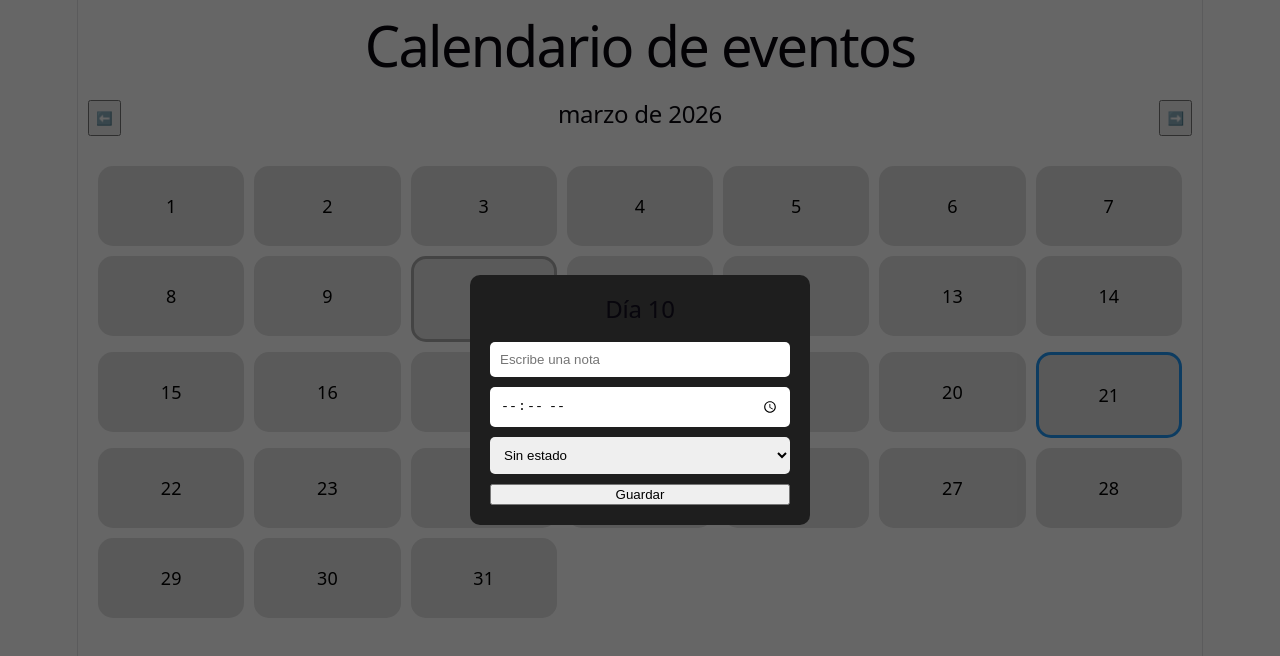
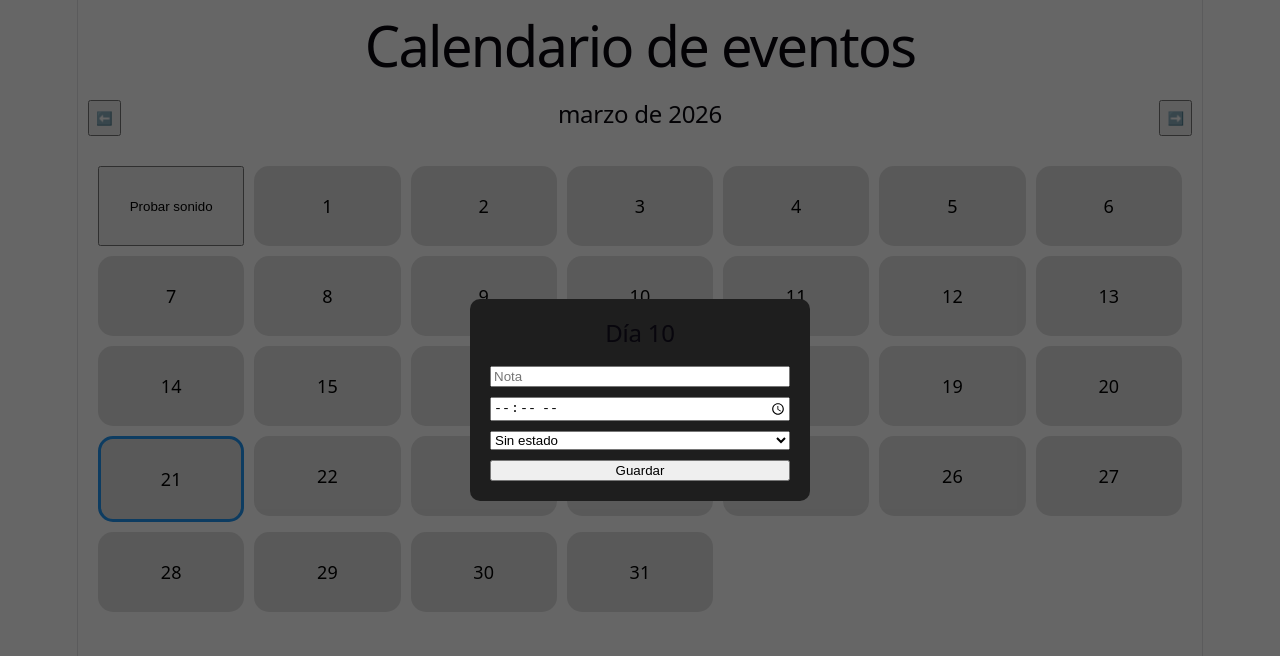
Before and after one commit to Johan1Avila/caledario-app, a React (Vite) app: page / in a window 1280 px wide. Both pictures are taken after a click on the element "10". Shown: the top 656 px of the page. Built offline with nearby package versions, Linux system fonts and the light colour scheme.

Commit message:
Alarma funcional con sonido incorporado(falta cancelar la musica luego de que se le da OK al recordatorio)

```diff
--- a/src/components/Calendar.jsx
+++ b/src/components/Calendar.jsx
@@ -2,7 +2,9 @@ import React, { useState, useEffect, useRef } from "react";
 
 const Calendar = () => {
   const triggeredRef = useRef(new Set());
+  const alarmRef = useRef(null);
 
+  const [audioUnlocked, setAudioUnlocked] = useState(false);
   const [time, setTime] = useState("");
   const [currentDate, setCurrentDate] = useState(new Date());
   const [showModal, setShowModal] = useState(false);
@@ -30,7 +32,32 @@ const Calendar = () => {
     days.push(i);
   }
 
-  // 🔔 ALARMAS (CORREGIDO)
+  // 🔊 CONFIGURAR AUDIO
+  useEffect(() => {
+    alarmRef.current = document.createElement("audio");
+    alarmRef.current.src = "/sounds/alarm.mp3";
+    alarmRef.current.preload = "auto";
+    alarmRef.current.load();
+
+    const unlockAudio = async () => {
+      try {
+        await alarmRef.current.play();
+        alarmRef.current.pause();
+        alarmRef.current.currentTime = 0;
+
+        setAudioUnlocked(true);
+        console.log("🔓 Audio desbloqueado");
+      } catch (err) {
+        console.log("Error desbloqueando audio:", err);
+      }
+
+      document.removeEventListener("click", unlockAudio);
+    };
+
+    document.addEventListener("click", unlockAudio);
+  }, []);
+
+  // 🔔 ALARMAS
   useEffect(() => {
     const interval = setInterval(() => {
       const now = new Date();
@@ -50,22 +77,33 @@ const Calendar = () => {
         );
 
         const diff = now - eventDate;
-        const uniqueKey = key + event.time;
+        const uniqueKey = `${key}-${event.time}`;
 
         if (diff >= 0 && diff < 1000 && !triggeredRef.current.has(uniqueKey)) {
           triggeredRef.current.add(uniqueKey);
 
           console.log("⏰ ALARMA DISPARADA:", event);
 
-          alert(`⏰ Evento: ${event.note || "Sin nota"}`);
+          // 🔊 SONIDO
+          if (audioUnlocked && alarmRef.current) {
+            alarmRef.current.currentTime = 0;
+            alarmRef.current.play().catch((err) => {
+              console.log("Error audio:", err);
+            });
+          }
+
+          // ⚠️ ALERT DESPUÉS DEL AUDIO
+          setTimeout(() => {
+            alert(`⏰ Evento: ${event.note || "Sin nota"}`);
+          }, 200);
         }
       });
-    }, 1000); // ✅ IMPORTANTE
+    }, 1000);
 
     return () => clearInterval(interval);
-  }, [events]);
+  }, [events, audioUnlocked]);
 
-  // 💾 GUARDAR EN LOCALSTORAGE
+  // 💾 GUARDAR
   useEffect(() => {
     localStorage.setItem("calendarEvents", JSON.stringify(events));
   }, [events]);
@@ -87,50 +125,6 @@ const Calendar = () => {
     }
 
     setShowModal(true);
-  };
-
-  const styles = {
-    grid: {
-      display: "grid",
-      gridTemplateColumns: "repeat(7, 1fr)",
-      gap: "10px",
-      padding: "20px",
-    },
-    day: {
-      height: "80px",
-      backgroundColor: "#E0E0E0",
-      display: "flex",
-      alignItems: "center",
-      justifyContent: "center",
-      borderRadius: "15px",
-      cursor: "pointer",
-      transition: "0.2s",
-    },
-    modalOverlay: {
-      position: "fixed",
-      top: 0,
-      left: 0,
-      width: "100%",
-      height: "100%",
-      backgroundColor: "rgba(0,0,0,0.6)",
-      display: "flex",
-      alignItems: "center",
-      justifyContent: "center",
-    },
-    modal: {
-      backgroundColor: "#1e1e1e",
-      padding: "20px",
-      borderRadius: "10px",
-      width: "300px",
-      display: "flex",
-      flexDirection: "column",
-      gap: "10px",
-    },
-    input: {
-      padding: "10px",
-      borderRadius: "5px",
-      border: "none",
-    },
   };
 
   return (
@@ -160,7 +154,26 @@ const Calendar = () => {
       </div>
 
       {/* CALENDARIO */}
-      <div style={styles.grid}>
+      <div
+        style={{
+          display: "grid",
+          gridTemplateColumns: "repeat(7, 1fr)",
+          gap: "10px",
+          padding: "20px",
+        }}
+      >
+        {/* 🔊 BOTÓN DE PRUEBA */}
+        <button
+          onClick={() => {
+            alarmRef.current
+              .play()
+              .then(() => console.log("🔊 SONANDO"))
+              .catch((err) => console.log("❌ ERROR:", err));
+          }}
+        >
+          Probar sonido
+        </button>
+
         {days.map((day) => {
           const key = `${year}-${month}-${day}`;
           const event = events[key];
@@ -182,14 +195,14 @@ const Calendar = () => {
             <div
               key={day}
               style={{
-                ...styles.day,
+                height: "80px",
                 backgroundColor,
-                border:
-                  selectedDay === day
-                    ? "3px solid #ababab"
-                    : isToday
-                      ? "3px solid #2196F3"
-                      : "none",
+                display: "flex",
+                alignItems: "center",
+                justifyContent: "center",
+                borderRadius: "15px",
+                cursor: "pointer",
+                border: isToday ? "3px solid #2196F3" : "none",
               }}
               onClick={() => handleDayClick(day)}
             >
@@ -201,30 +214,44 @@ const Calendar = () => {
 
       {/* MODAL */}
       {showModal && (
-        <div style={styles.modalOverlay}>
-          <div style={styles.modal}>
+        <div
+          style={{
+            position: "fixed",
+            top: 0,
+            left: 0,
+            width: "100%",
+            height: "100%",
+            backgroundColor: "rgba(0,0,0,0.6)",
+            display: "flex",
+            alignItems: "center",
+            justifyContent: "center",
+          }}
+        >
+          <div
+            style={{
+              backgroundColor: "#1e1e1e",
+              padding: "20px",
+              borderRadius: "10px",
+              width: "300px",
+              display: "flex",
+              flexDirection: "column",
+              gap: "10px",
+            }}
+          >
             <h2>Día {selectedDay}</h2>
 
             <input
-              type="text"
-              placeholder="Escribe una nota"
               value={note}
               onChange={(e) => setNote(e.target.value)}
-              style={styles.input}
+              placeholder="Nota"
             />
-
             <input
               type="time"
               value={time}
               onChange={(e) => setTime(e.target.value)}
-              style={styles.input}
             />
 
-            <select
-              value={status}
-              onChange={(e) => setStatus(e.target.value)}
-              style={styles.input}
-            >
+            <select value={status} onChange={(e) => setStatus(e.target.value)}>
               <option value="">Sin estado</option>
               <option value="pendiente">Pendiente</option>
               <option value="confirmado">Confirmado</option>
@@ -232,20 +259,13 @@ const Calendar = () => {
 
             <button
               onClick={() => {
-                const updatedEvents = { ...events };
+                const updated = { ...events };
                 const key = `${year}-${month}-${selectedDay}`;
 
-                if (!status && !note && !time) {
-                  delete updatedEvents[key];
-                } else {
-                  updatedEvents[key] = {
-                    note,
-                    status,
-                    time,
-                  };
-                }
+                if (!status && !note && !time) delete updated[key];
+                else updated[key] = { note, status, time };
 
-                setEvents(updatedEvents);
+                setEvents(updated);
                 setShowModal(false);
               }}
             >
```
Also changed, not shown: 1 other file (tests, documents, lock files or other folders).
